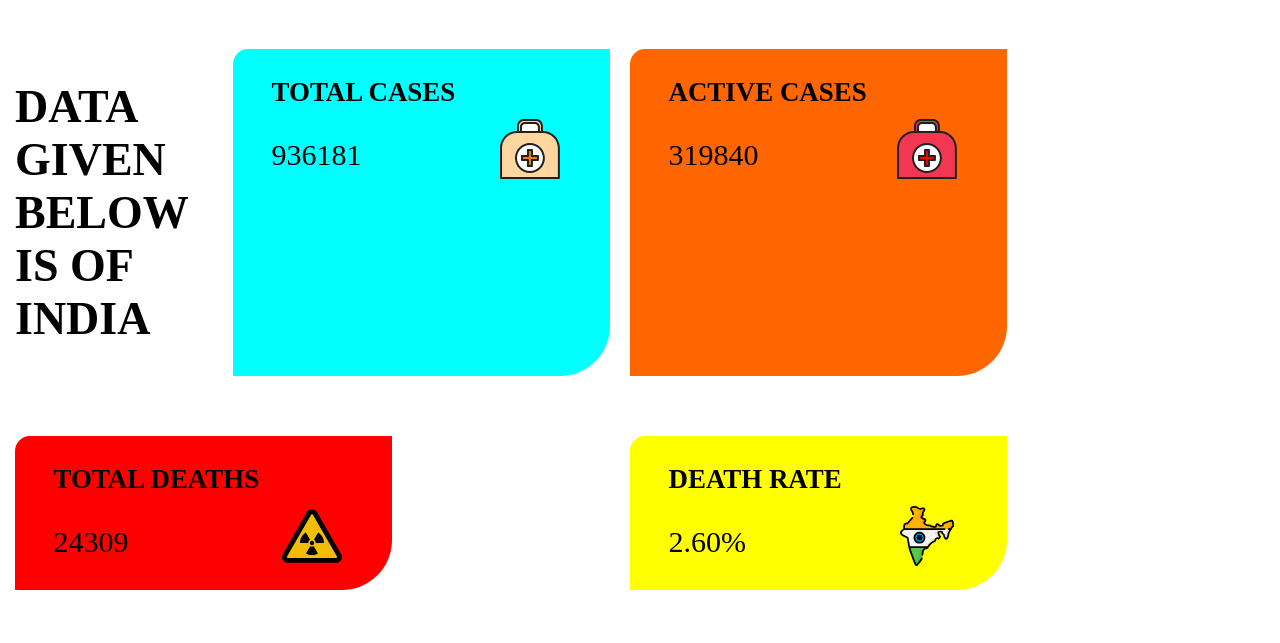
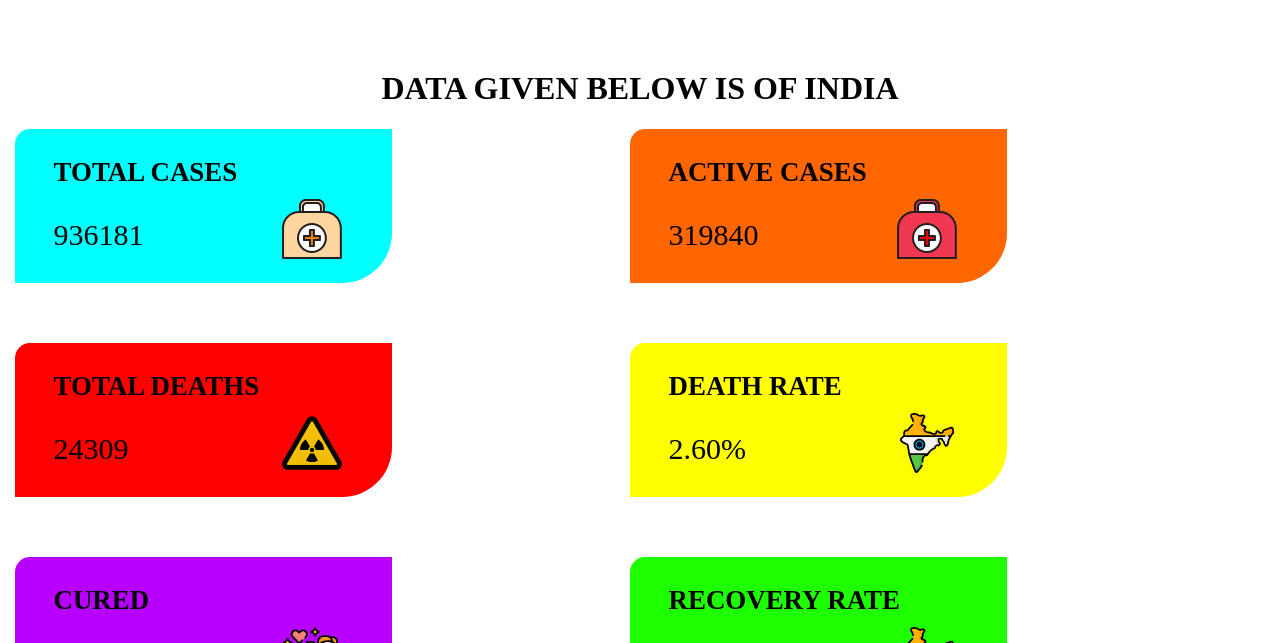
Before and after one commit to Pikachu-gitbit/aboutcovid19, a plain HTML site: page index.html in a window 1280 px wide. Shown: the part 126-769 px from the top of the page. Drawn offline with Linux system fonts and the light colour scheme; files whose address does not match are found by name.

Commit message:
Update index.html

```diff
--- a/index.html
+++ b/index.html
@@ -40,10 +40,11 @@
       </div>
     </div>
     <div class="imageback" style="background-image:url(pagematerial/images/gu.jpg); height:0px; width: 0px;"></div>
+    <h1   style="text-align: center;">DATA GIVEN BELOW IS OF INDIA</h1>
+
     <div class="dashboard-aage">
 
       <div class="dashboard-aage">
-        <h1>DATA GIVEN BELOW IS OF INDIA</h1>
         <div class="totalcase">
           <h3>
             <p>total Cases</p>
```
